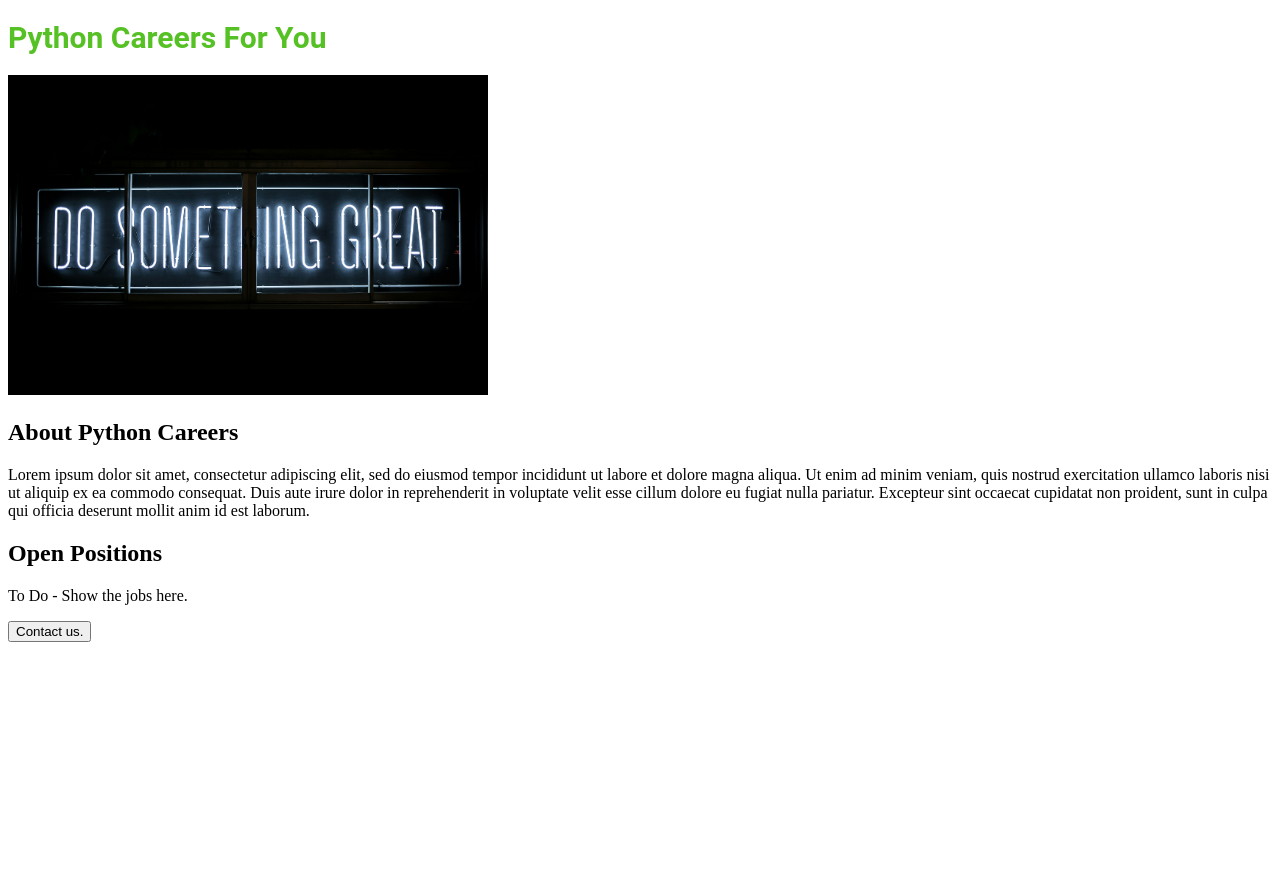
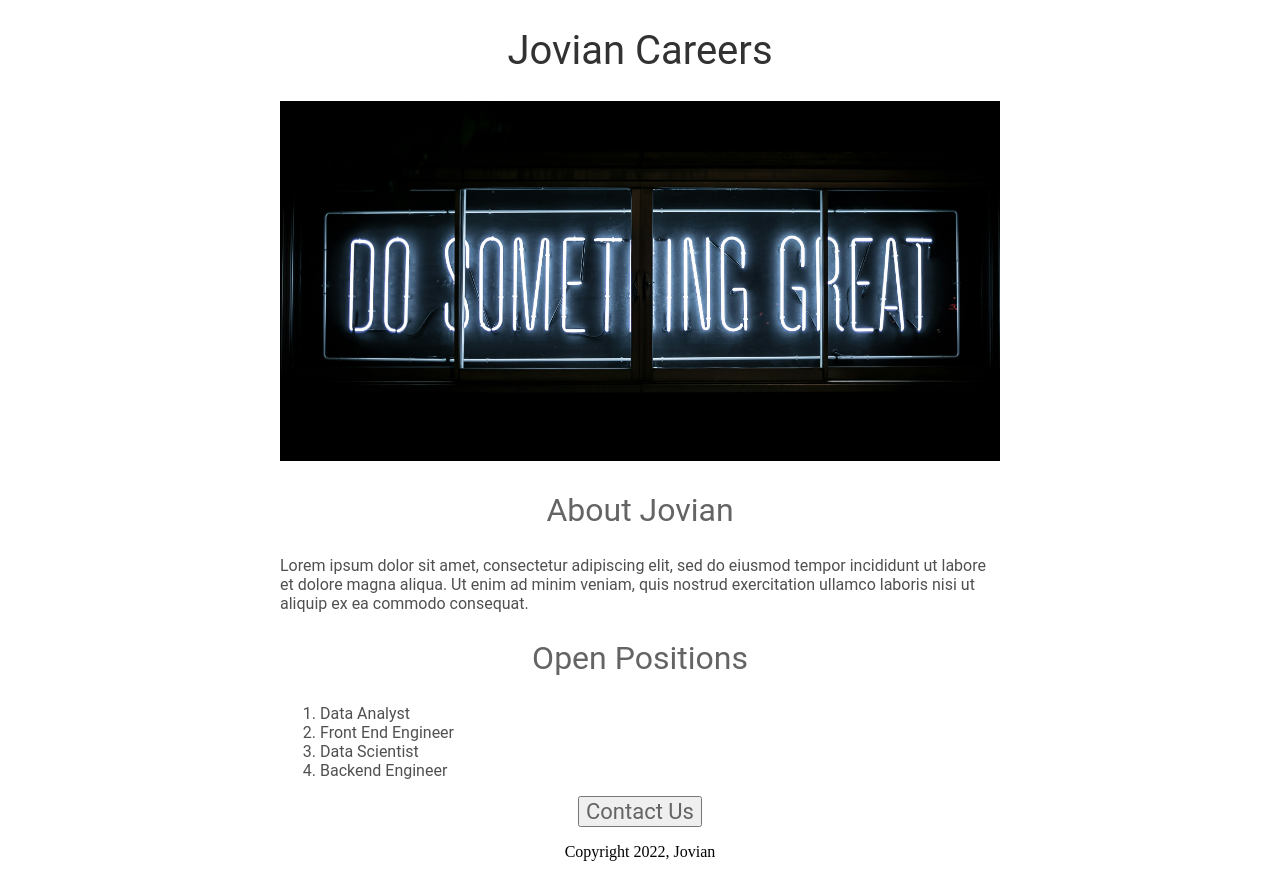
Before and after one commit to tresyoung/flask, a Flask app: page / in a window 1280 px wide. Before the commit the page ends 642 px from the top, so only its background shows below. Run offline with Flask 3, Linux system fonts and the light colour scheme.

Commit message:
Created initial version of website without using any frameworks

```diff
--- a/templates/home.html
+++ b/templates/home.html
@@ -1,22 +1,73 @@
 <!DOCTYPE html>
 <html>
   <head>
-    <title><Python Careers</title>
-    <style>h1 {
-      font-size:30px;
-      font-family: Roboto;
-      font-weight: bold;
-      color: rgb(85, 193, 36);
-    }
-    </style>
+    <title>Jovian Careers</title>
+    <style>
+
+      h1 {
+        font-family: Roboto;
+        font-size: 40px;
+        font-weight: normal;
+        color: rgb(50, 50, 50);
+        text-align: center;
+      }
+
+      #banner {
+        width: 100%;
+        height: 360px;
+        object-fit: cover;
+      }
+
+      h2 {
+        font-family: Roboto;
+        font-size: 32px;
+        color: rgb(100,100,100);
+        text-align: center;
+        font-weight: normal;
+      }
+
+      button {
+        font-family: Roboto;
+        font-size: 22px;
+        color: rgb(100,100,100);
+        text-align: center;
+      }
+
+      .bodytext {
+        font-family: Roboto;
+        color: rgb(80,80,80)
+      }
+
+      #container {
+        max-width: 720px;
+        margin: 0 auto;
+      }
+
+  </style>
   </head>
   <body>
-    <h1>Python Careers For You</h1>
-    <img src="http://127.0.0.1:5000/static/banner.jpg" height="320">
-    <h2>About Python Careers</h2>
-    <p>Lorem ipsum dolor sit amet, consectetur adipiscing elit, sed do eiusmod tempor incididunt ut labore et dolore magna aliqua. Ut enim ad minim veniam, quis nostrud exercitation ullamco laboris nisi ut aliquip ex ea commodo consequat. Duis aute irure dolor in reprehenderit in voluptate velit esse cillum dolore eu fugiat nulla pariatur. Excepteur sint occaecat cupidatat non proident, sunt in culpa qui officia deserunt mollit anim id est laborum.</p>
-    <h2>Open Positions</h2>
-    <p>To Do - Show the jobs here.</p>
-    <button>Contact us.</button>
+    <div id="container">
+      <h1>Jovian Careers</h1>
+      <img id="banner"; src="http://127.0.0.1:5000/static/banner.jpg">
+      <h2>About Jovian</h2>
+      <p class="bodytext">
+        Lorem ipsum dolor sit amet, consectetur
+        adipiscing elit, sed do eiusmod tempor incididunt
+        ut labore et dolore magna aliqua. Ut enim ad minim veniam,
+        quis nostrud exercitation ullamco laboris nisi ut aliquip ex
+        ea commodo consequat.
+      </p>
+      <h2>Open Positions</h2>
+        <ol class="bodytext">
+          <li>Data Analyst</li>
+          <li>Front End Engineer</li>
+          <li>Data Scientist</li>
+          <li>Backend Engineer</li>
+        </ol>
+      <div style="text-align: center;">
+        <button>Contact Us</button>
+        <p>Copyright 2022, Jovian</p>
+      </div>
+    </div>
   </body>
 </html>
```
Also changed, not shown: 2 other files.
